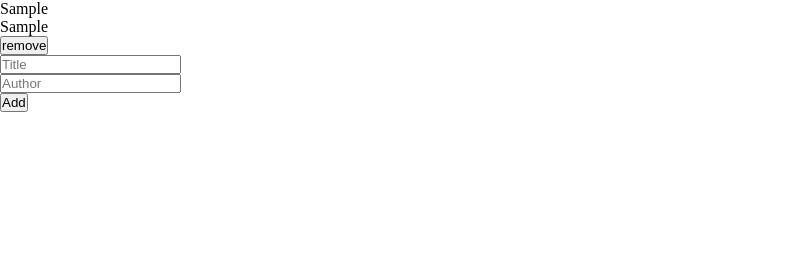
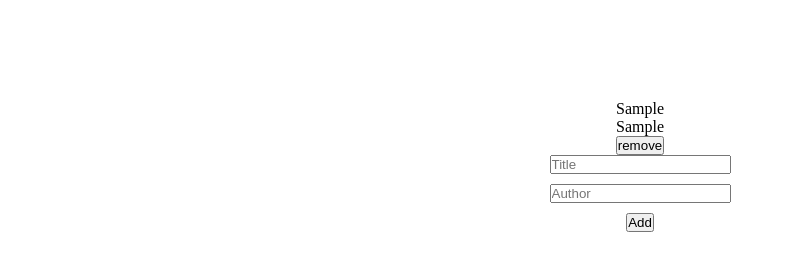
Before and after one commit to Ayokunnumi1/Awesome-Books, a plain HTML site: page index.html in a window 1280 px wide. Both pictures are taken after typing "Sample", "Sample" into the empty fields and a click on the button "Add". Shown: the whole page, without its empty margins (0-794 px from the left). Drawn offline with Linux system fonts and the light colour scheme.

Commit message:
Edit the style.css, index.html & Create functions to store & retrieve data

```diff
--- a/index.html
+++ b/index.html
@@ -11,9 +11,9 @@
 <body>
     <div id="book-collection-container">
     </div>
-    <form action="">
-        <input type="text" name="text" id="title-input" placeholder="Title" required><br>
-        <input type="text" name="text" id="author-input" placeholder="Author" required><br>
+    <form action="" id="form">
+        <input type="text" name="text" id="title-input" placeholder="Title" required>
+        <input type="text" name="text" id="author-input" placeholder="Author" required>
         <button type="button" id="add-button">Add</button>
     </form>
     <script src="index.js"></script>
--- a/index.js
+++ b/index.js
@@ -16,6 +16,7 @@ function createBook() {
     const author = authorInput.value.trim();
         if (title && author) {
             const userAddBook = new AddBook(title, author);
+            console.log(userAddBook);
             books.push(userAddBook)
     }
     titleInput.value = '';
@@ -27,20 +28,34 @@ function createBook() {
 addButton.addEventListener('click', function bookCollection() {
     createBook();
     displayBooks();
+    setToLocalStorage();
     });
 
+// Create function to set data from the book Array of objects into the browser storage
+// firstly convert the book Array to a string
+function setToLocalStorage() {
+  localStorage.setItem('bookArray', JSON.stringify(books));
+}
+
+function getFromLocalStorage() {
+  const getData = localStorage.getItem('bookArray');
+  if (getData) {
+    books = JSON.parse(getData);
+  }
+}
 
 // create a book function that displays the book objects present in the books array
 function displayBooks() {
+    getFromLocalStorage();
     bookCollectionContainer.innerHTML = '';
-    // create paragraph html containers that would house the user newly created book "title"
-    books.forEach(book => {
+    // create paragraph html containers that would house the user each newly created book "title"
+    books.forEach((book,index)  => {
         const bookParagraphOne = document.createElement('p');
         bookParagraphOne.setAttribute('class', 'p-one');
         bookCollectionContainer.appendChild(bookParagraphOne);
         bookParagraphOne.textContent = book.title;
 
-        // create paragraph html containers that would house the user newly created book "title"
+        // create paragraph html containers that would house the user each newly created book "title"
         const bookParagraphTwo = document.createElement('p');
         bookParagraphTwo.setAttribute('class', 'p-two');
         bookCollectionContainer.appendChild(bookParagraphTwo);
@@ -50,6 +65,9 @@ function displayBooks() {
         removeButton.setAttribute('class', 'remove-button');
         bookCollectionContainer.appendChild(removeButton);
         removeButton.textContent = 'remove';
-
+        removeButton.addEventListener('click', () => {
+            books = books.filter((book, i) => i !== index)
+            displayBooks();
+        })
     });
 }
--- a/style.css
+++ b/style.css
@@ -3,3 +3,20 @@
     margin: 0;
     padding: 0;
 }
+
+#form {
+    display: flex;
+    flex-direction: column;
+    justify-content: center;
+    align-items: center;
+    gap: 10px;
+}
+
+#book-collection-container {
+    display: flex;
+    flex-direction: column;
+    justify-content: center;
+    align-items: center;
+    margin-top: 100px;
+
+}
```
